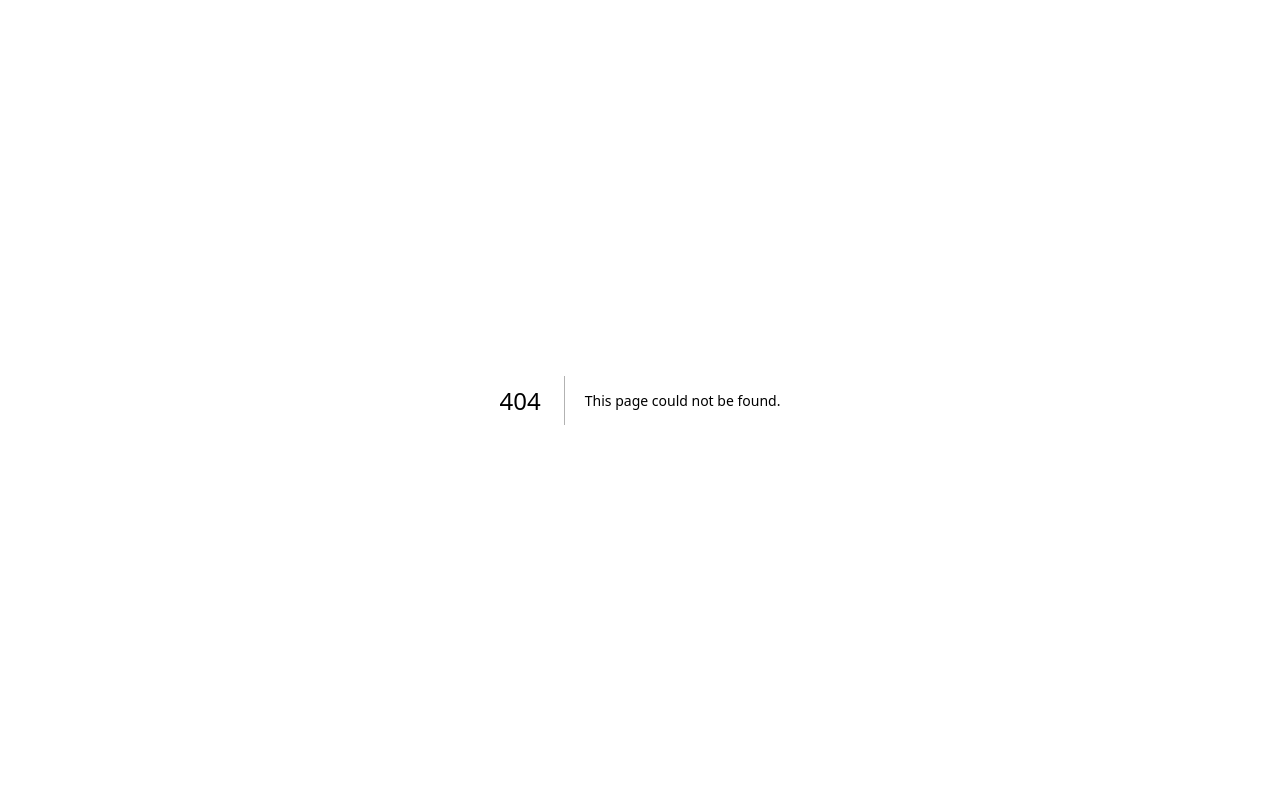
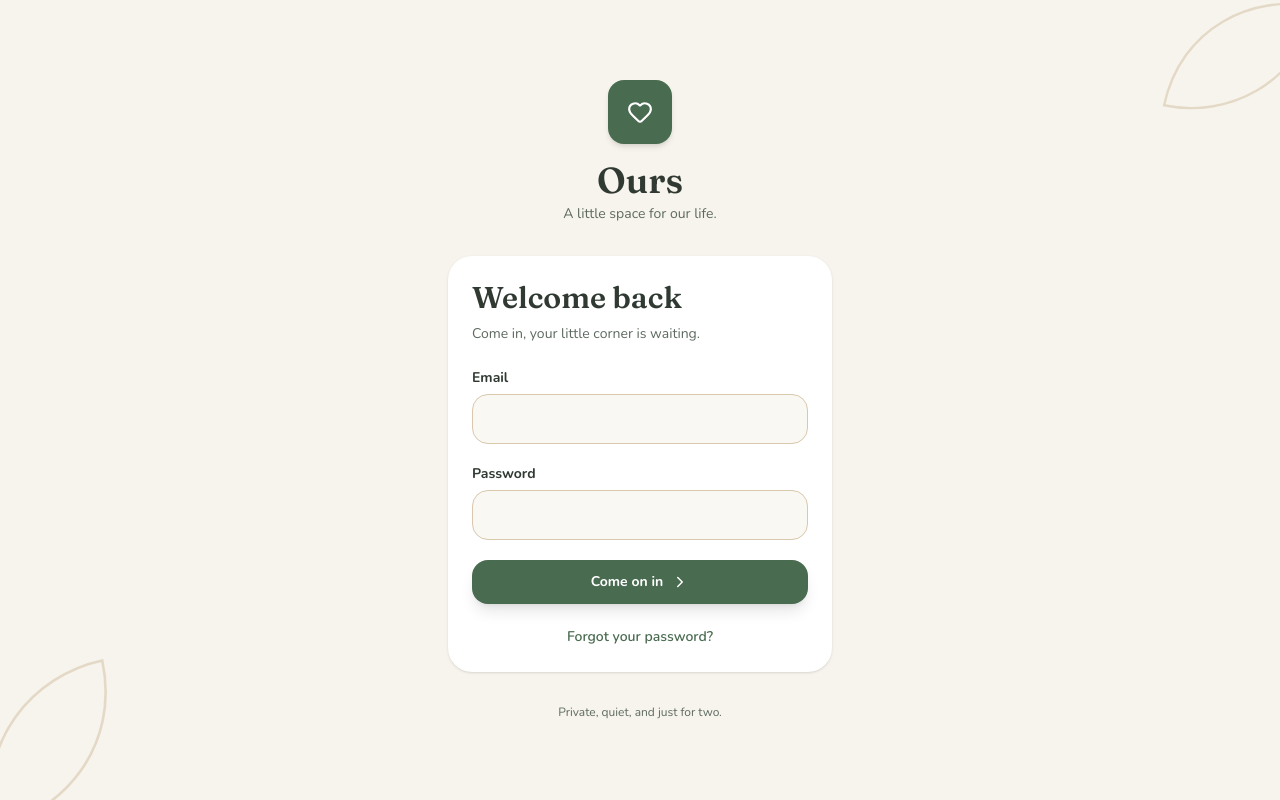
Before and after one commit to thatomakhusha/ours, a Next.js app in the folder frontend/: page /login in a window 1280 px wide. Before the commit this address had no page. Built offline with nearby package versions, Linux system fonts and the light colour scheme.

Commit message:
feat: add login page

```diff
--- /dev/null
+++ b/frontend/src/app/(auth)/login/page.tsx
@@ -0,0 +1,5 @@
+import LoginForm from "@/components/auth/LoginForm";
+
+export default function LoginPage() {
+  return <LoginForm />;
+}
```
